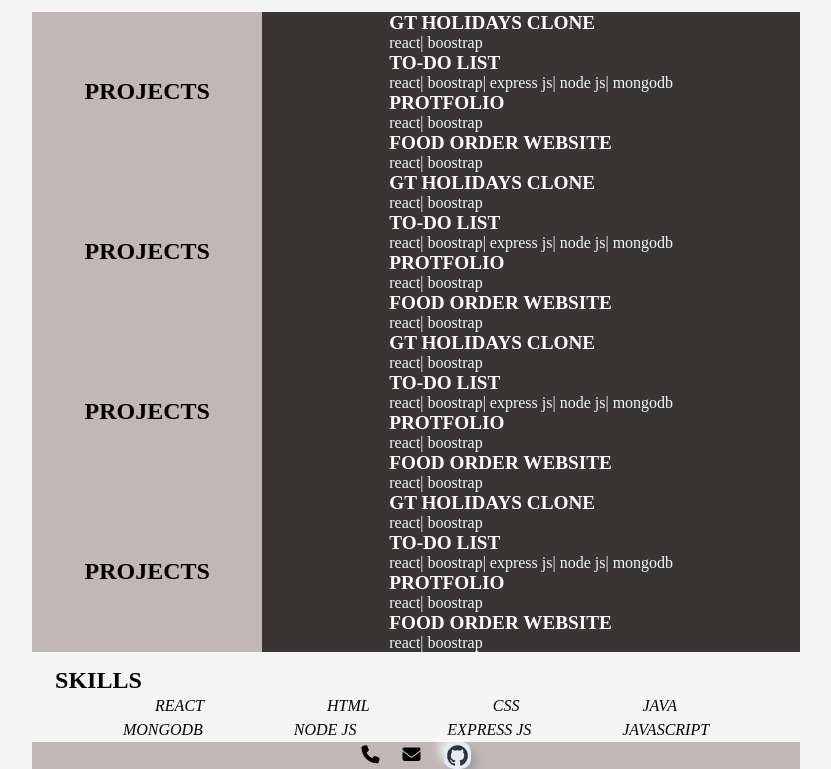
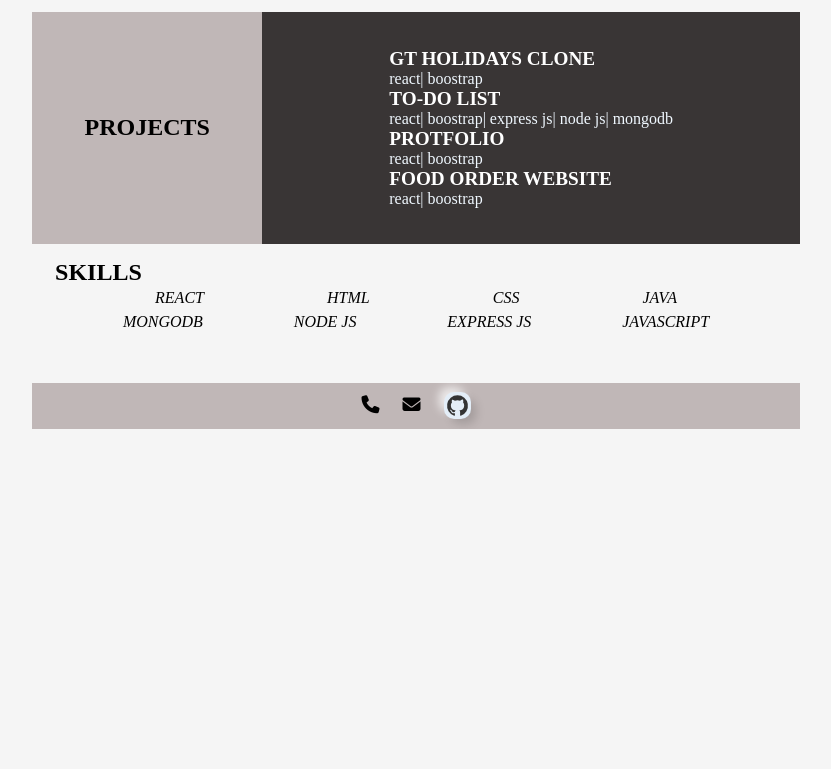
Before and after one commit to PRAVEEN-PR-2004/PRAVEEN-PR-2004.github.io, a plain HTML site: page index.html in a window 1280 px wide. Shown: the part 371-1140 px from the top of the page, without its empty margins (224-1055 px from the left). After the commit the page ends 800 px from the top, so only its background shows below. Drawn offline with Linux system fonts and the light colour scheme.

Commit message:
Update index.html

```diff
--- a/index.html
+++ b/index.html
@@ -235,6 +235,7 @@
         enhancing my understanding of algorithms and data structures.
       </p>
     </div>
+
     <div class="noborder section3">
       <div class="noborder project">
         <h2>PROJECTS</h2>
@@ -252,57 +253,8 @@
         </dl>
       </div>
     </div>
-    <div class="noborder section3">
-      <div class="noborder project">
-        <h2>PROJECTS</h2>
-      </div>
-      <div class="noborder projectlist">
-        <dl>
-          <dt>GT HOLIDAYS CLONE</dt>
-          <dd>react| boostrap</dd>
-          <dt>TO-DO LIST</dt>
-          <dd>react| boostrap| express js| node js| mongodb</dd>
-          <dt>PROTFOLIO</dt>
-          <dd>react| boostrap</dd>
-          <dt>FOOD ORDER WEBSITE</dt>
-          <dd>react| boostrap</dd>
-        </dl>
-      </div>
-    </div>
-    <div class="noborder section3">
-      <div class="noborder project">
-        <h2>PROJECTS</h2>
-      </div>
-      <div class="noborder projectlist">
-        <dl>
-          <dt>GT HOLIDAYS CLONE</dt>
-          <dd>react| boostrap</dd>
-          <dt>TO-DO LIST</dt>
-          <dd>react| boostrap| express js| node js| mongodb</dd>
-          <dt>PROTFOLIO</dt>
-          <dd>react| boostrap</dd>
-          <dt>FOOD ORDER WEBSITE</dt>
-          <dd>react| boostrap</dd>
-        </dl>
-      </div>
-    </div>
-    <div class="noborder section3">
-      <div class="noborder project">
-        <h2>PROJECTS</h2>
-      </div>
-      <div class="noborder projectlist">
-        <dl>
-          <dt>GT HOLIDAYS CLONE</dt>
-          <dd>react| boostrap</dd>
-          <dt>TO-DO LIST</dt>
-          <dd>react| boostrap| express js| node js| mongodb</dd>
-          <dt>PROTFOLIO</dt>
-          <dd>react| boostrap</dd>
-          <dt>FOOD ORDER WEBSITE</dt>
-          <dd>react| boostrap</dd>
-        </dl>
-      </div>
-    </div>
+
+
     <div class="noborder section4">
       <h2>SKILLS</h2>
 
```
